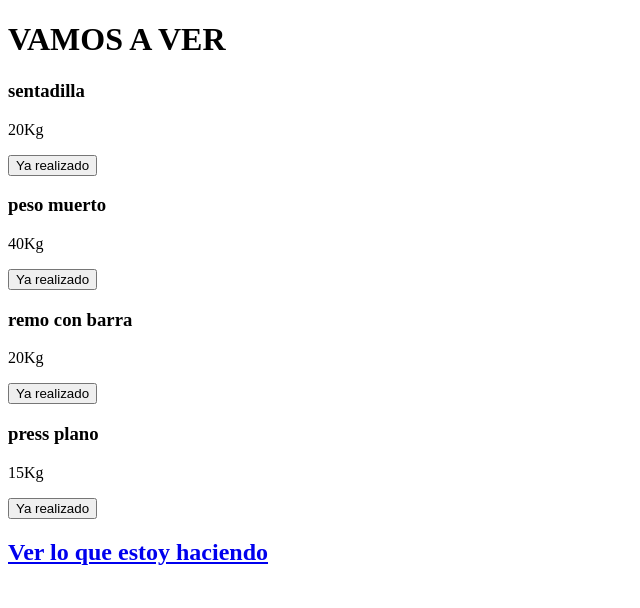
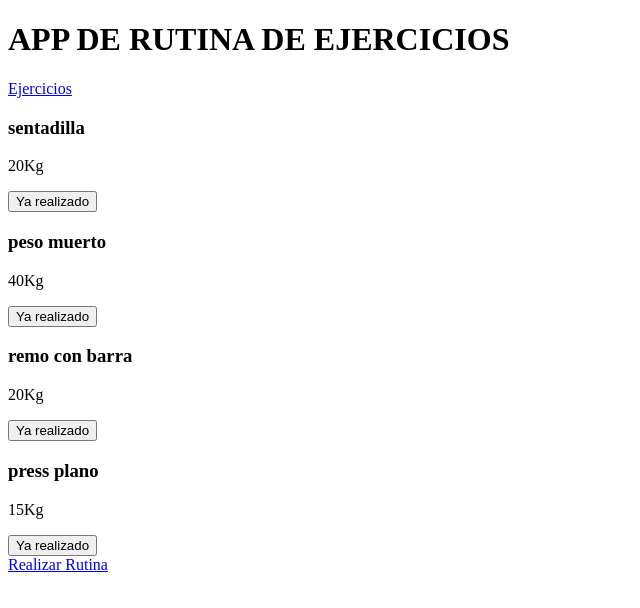
Before and after one commit to AriCocaro/AppEjercicios, a plain HTML site: page Index.html in a window 1280 px wide. Shown: the whole page, without its empty margins (0-640 px from the left). Drawn offline with Linux system fonts and the light colour scheme.

Commit message:
acomodando html con botones

```diff
--- a/Index.html
+++ b/Index.html
@@ -7,11 +7,15 @@
     <script defer src="./javascript/main.js"></script>
 </head>
 <body>
-    <h1>VAMOS A VER</h1>
+    <h1>APP DE RUTINA DE EJERCICIOS</h1>
 
     <section id="ejercicios">
+        <a class="btn btn-primary" href="#" role="button">Ejercicios</a>
+    </section>
+     <section id="Rutina">
+        <a class="btn btn-primary" href="#" role="button">Realizar Rutina</a>
+    </section>
 
-    </section>
-    <h2> <a href="./pages/rutina.html"> Ver lo que estoy haciendo</a> </h2>
+
 </body>
 </html>
```
